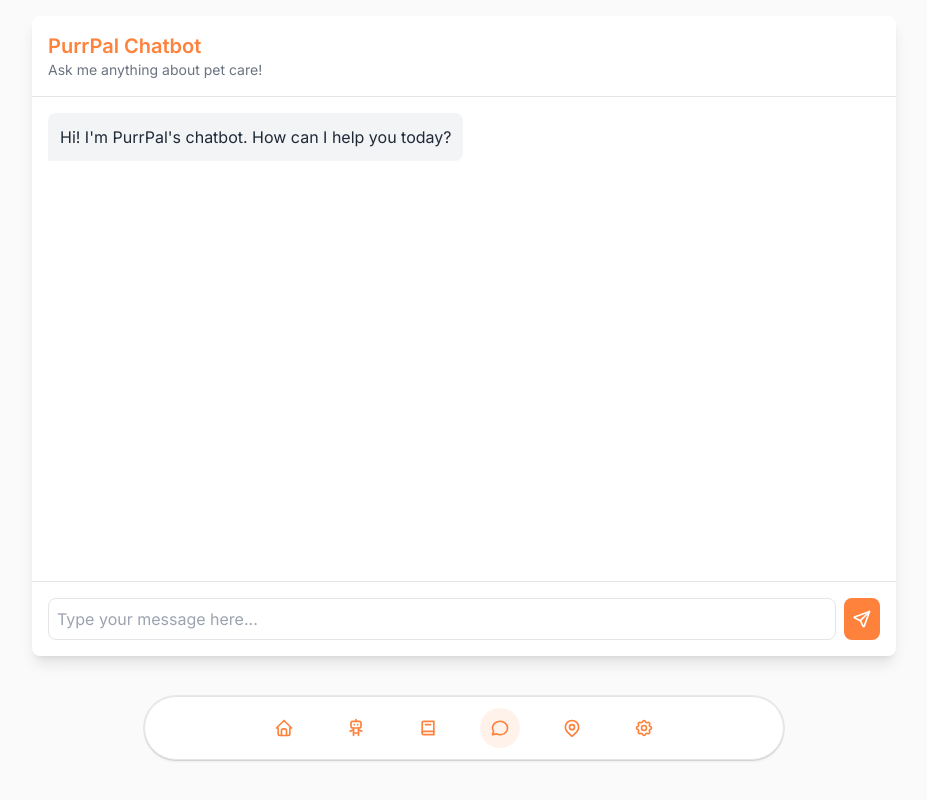
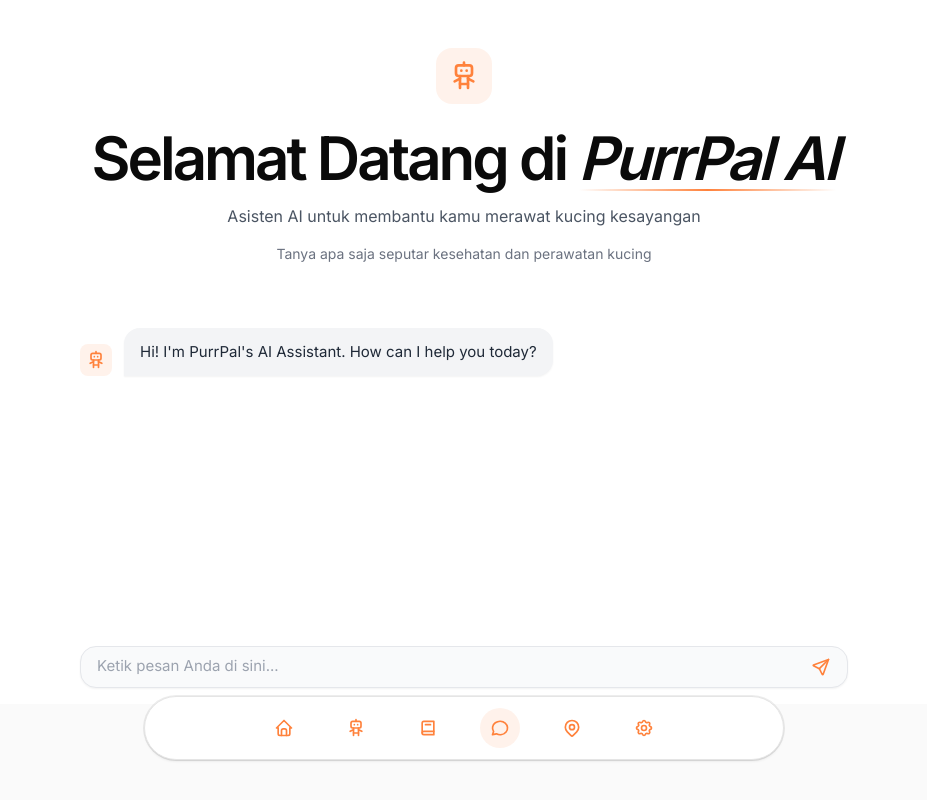
Before and after one commit to Hidayattt24/PURRPAL, a Next.js app in the folder frontend/: page /main/chatbot in a window 1280 px wide. Shown: the whole page, without its empty margins (176-1103 px from the left). Built offline with nearby package versions, Linux system fonts and the light colour scheme.

Commit message:
feat : page chatbot

```diff
--- a/frontend/src/app/main/chatbot/page.tsx
+++ b/frontend/src/app/main/chatbot/page.tsx
@@ -1,11 +1,61 @@
 "use client";
 
 import { useState } from "react";
-import { IconSend } from "@tabler/icons-react";
+import { IconSend, IconRobot } from "@tabler/icons-react";
+import { motion, AnimatePresence } from "framer-motion";
+import { cn } from "@/lib/utils";
+import { LineShadowText } from "@/components/magicui/line-shadow-text";
+
+// Dummy responses for testing
+const dummyResponses = [
+  "Hai! Saya PurrPal Assistant, siap membantu menjawab pertanyaan kamu seputar kucing.",
+  "Tentu, saya mengerti masalah yang kamu hadapi dengan kucingmu.",
+  "Berdasarkan informasi yang kamu berikan, berikut solusi untuk kucingmu...",
+  "Apakah ada hal lain yang bisa saya bantu tentang kucingmu?",
+  "Mari kita cari solusi bersama untuk masalah kucing kesayanganmu.",
+];
+
+const AutoResizeTextarea = ({ value, onChange, onKeyDown, placeholder }: {
+  value: string;
+  onChange: (value: string) => void;
+  onKeyDown: (e: React.KeyboardEvent<HTMLTextAreaElement>) => void;
+  placeholder: string;
+}) => {
+  return (
+    <textarea
+      value={value}
+      onChange={(e) => onChange(e.target.value)}
+      onKeyDown={onKeyDown}
+      placeholder={placeholder}
+      rows={1}
+      className="flex-1 bg-transparent focus:outline-none resize-none overflow-hidden min-h-[40px] max-h-[200px] py-2 px-4 text-[15px]"
+      style={{
+        height: 'auto',
+      }}
+      onInput={(e) => {
+        const target = e.target as HTMLTextAreaElement;
+        target.style.height = 'auto';
+        target.style.height = target.scrollHeight + 'px';
+      }}
+    />
+  );
+};
+
+const TextEffect = ({ children, delay = 0 }: { children: React.ReactNode; delay?: number }) => {
+  return (
+    <motion.div
+      initial={{ opacity: 0, y: 20 }}
+      animate={{ opacity: 1, y: 0 }}
+      transition={{ duration: 0.5, delay }}
+    >
+      {children}
+    </motion.div>
+  );
+};
 
 export default function ChatbotPage() {
   const [messages, setMessages] = useState<Array<{ text: string; isUser: boolean }>>([
-    { text: "Hi! I'm PurrPal's chatbot. How can I help you today?", isUser: false },
+    { text: "Hi! I'm PurrPal's AI Assistant. How can I help you today?", isUser: false },
   ]);
   const [inputMessage, setInputMessage] = useState("");
 
@@ -18,59 +68,103 @@
     // Clear input
     setInputMessage("");
 
-    // TODO: Add actual chatbot integration here
-    // For now, we'll just add a mock response
+    // Get random dummy response
     setTimeout(() => {
-      setMessages((prev) => [
-        ...prev,
-        { text: "Thanks for your message! Our chatbot integration is coming soon.", isUser: false },
-      ]);
+      const randomResponse = dummyResponses[Math.floor(Math.random() * dummyResponses.length)];
+      setMessages((prev) => [...prev, { text: randomResponse, isUser: false }]);
     }, 1000);
   };
 
+  const handleKeyDown = (e: React.KeyboardEvent<HTMLTextAreaElement>) => {
+    if (e.key === "Enter" && !e.shiftKey) {
+      e.preventDefault();
+      handleSendMessage();
+    }
+  };
+
+  const header = (
+    <div className="text-center space-y-4 py-12">
+      <TextEffect>
+        <div className="flex items-center justify-center gap-3 mb-6">
+          <div className="p-3 bg-[#FF823C]/10 rounded-2xl">
+            <IconRobot className="w-8 h-8 text-[#FF823C]" />
+          </div>
+        </div>
+      </TextEffect>
+      <TextEffect delay={0.2}>
+        <h2 className="text-balance text-3xl font-semibold leading-none tracking-tighter sm:text-4xl md:text-5xl lg:text-6xl mb-4">
+          Selamat Datang di{" "}
+          <LineShadowText className="italic" shadowColor="#FF823C">
+            PurrPal AI
+          </LineShadowText>
+        </h2>
+      </TextEffect>
+      <TextEffect delay={0.4}>
+        <p className="text-gray-600 text-base">Asisten AI untuk membantu kamu merawat kucing kesayangan</p>
+      </TextEffect>
+      <TextEffect delay={0.6}>
+        <p className="text-gray-500 text-sm">Tanya apa saja seputar kesehatan dan perawatan kucing</p>
+      </TextEffect>
+    </div>
+  );
+
   return (
-    <div className="container mx-auto max-w-4xl p-4">
-      <div className="bg-white rounded-lg shadow-lg min-h-[80vh] flex flex-col">
-        {/* Chat header */}
-        <div className="p-4 border-b">
-          <h1 className="text-xl font-semibold text-[#FF823C]">PurrPal Chatbot</h1>
-          <p className="text-sm text-gray-500">Ask me anything about pet care!</p>
+    <div className="h-[calc(100vh-96px)] flex flex-col">
+      <div className="flex-1 flex flex-col bg-white">
+        {/* Messages Container */}
+        <div className="flex-1 overflow-y-auto px-4 md:px-6 lg:px-8">
+          <div className="max-w-3xl mx-auto">
+            {messages.length === 1 && header}
+
+            <AnimatePresence>
+              <div className="space-y-4 py-4">
+                {messages.map((message, index) => (
+                  <motion.div
+                    key={index}
+                    initial={{ opacity: 0, y: 20 }}
+                    animate={{ opacity: 1, y: 0 }}
+                    exit={{ opacity: 0, y: -20 }}
+                    transition={{ duration: 0.3 }}
+                    className={cn(
+                      "flex items-end gap-3",
+                      message.isUser ? "justify-end" : "justify-start"
+                    )}
+                  >
+                    {!message.isUser && (
+                      <div className="flex-shrink-0 w-8 h-8 rounded-lg bg-[#FF823C]/10 flex items-center justify-center">
+                        <IconRobot className="w-5 h-5 text-[#FF823C]" />
                       </div>
-
-        {/* Chat messages */}
-        <div className="flex-1 p-4 overflow-y-auto space-y-4">
-          {messages.map((message, index) => (
+                    )}
                     <div
-              key={index}
-              className={`flex ${message.isUser ? "justify-end" : "justify-start"}`}
-            >
-              <div
-                className={`max-w-[80%] p-3 rounded-lg ${
+                      className={cn(
+                        "max-w-[85%] px-4 py-3 rounded-2xl text-[15px] leading-relaxed shadow-sm",
                         message.isUser
                           ? "bg-[#FF823C] text-white rounded-br-none"
                           : "bg-gray-100 text-gray-800 rounded-bl-none"
-                }`}
+                      )}
                     >
-                {message.text}
+                      <p className="whitespace-pre-wrap">{message.text}</p>
+                    </div>
+                  </motion.div>
+                ))}
+              </div>
+            </AnimatePresence>
           </div>
         </div>
-          ))}
-        </div>
 
-        {/* Chat input */}
-        <div className="p-4 border-t">
-          <div className="flex gap-2">
-            <input
-              type="text"
+        {/* Input Form */}
+        <div className=" bg-white px-4 md:px-6 lg:px-8 py-4">
+          <div className="max-w-3xl mx-auto">
+            <div className="relative flex items-center bg-gray-50 rounded-2xl border border-gray-200 shadow-sm focus-within:border-[#FF823C] focus-within:ring-1 focus-within:ring-[#FF823C] transition-all">
+              <AutoResizeTextarea
                 value={inputMessage}
-              onChange={(e) => setInputMessage(e.target.value)}
-              onKeyPress={(e) => e.key === "Enter" && handleSendMessage()}
-              placeholder="Type your message here..."
-              className="flex-1 p-2 border rounded-lg focus:outline-none focus:ring-2 focus:ring-[#FF823C]"
+                onChange={setInputMessage}
+                onKeyDown={handleKeyDown}
+                placeholder="Ketik pesan Anda di sini..."
               />
               <button
                 onClick={handleSendMessage}
-              className="p-2 bg-[#FF823C] text-white rounded-lg hover:bg-[#FF823C]/90 transition-colors"
+                className="p-2 mr-2 text-[#FF823C] hover:text-[#FF823C]/80 transition-colors rounded-lg hover:bg-[#FF823C]/10"
               >
                 <IconSend className="w-5 h-5" />
               </button>
@@ -78,5 +172,6 @@
           </div>
         </div>
       </div>
+    </div>
   );
 }
```
Lines whose indentation alone changed are shown as unchanged.
